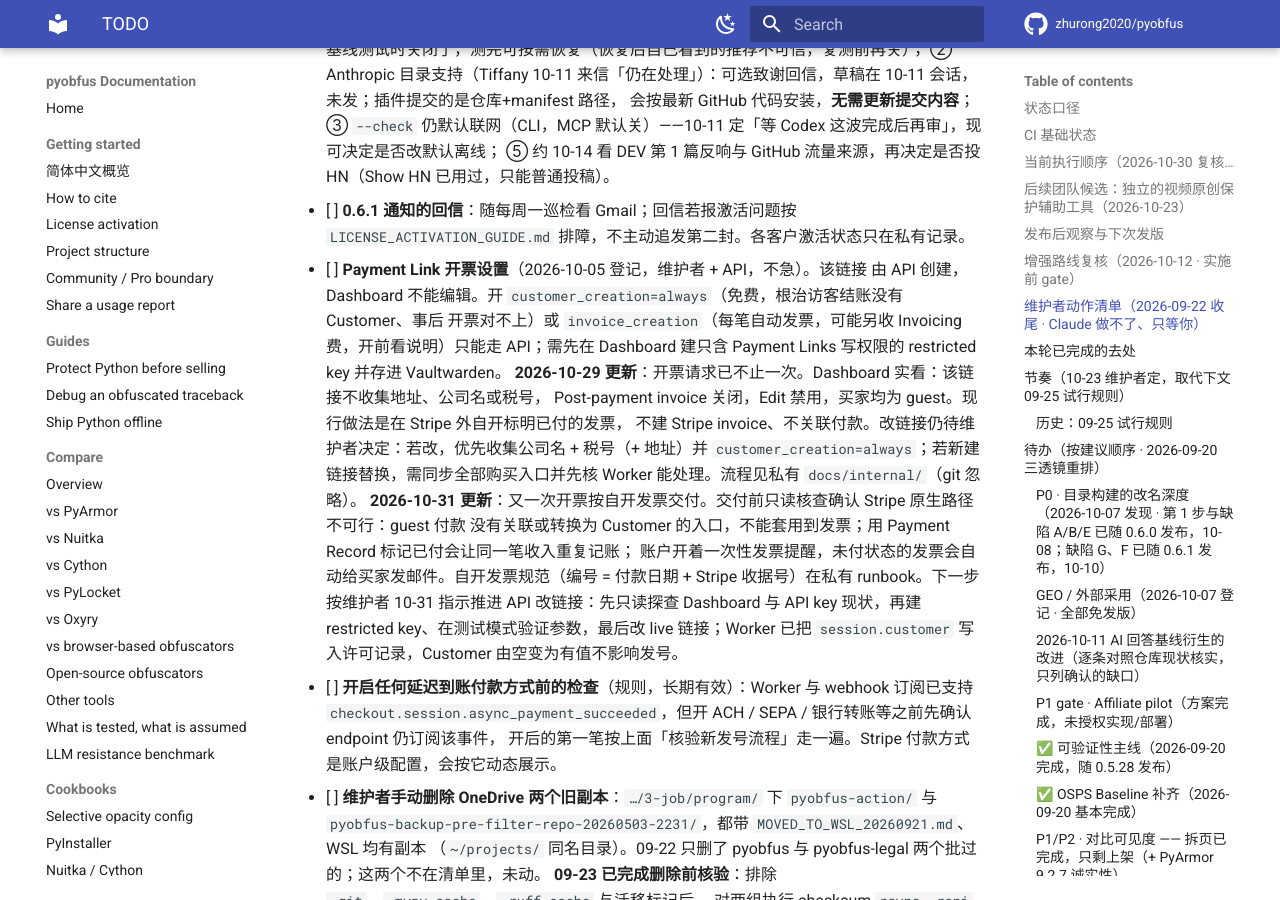
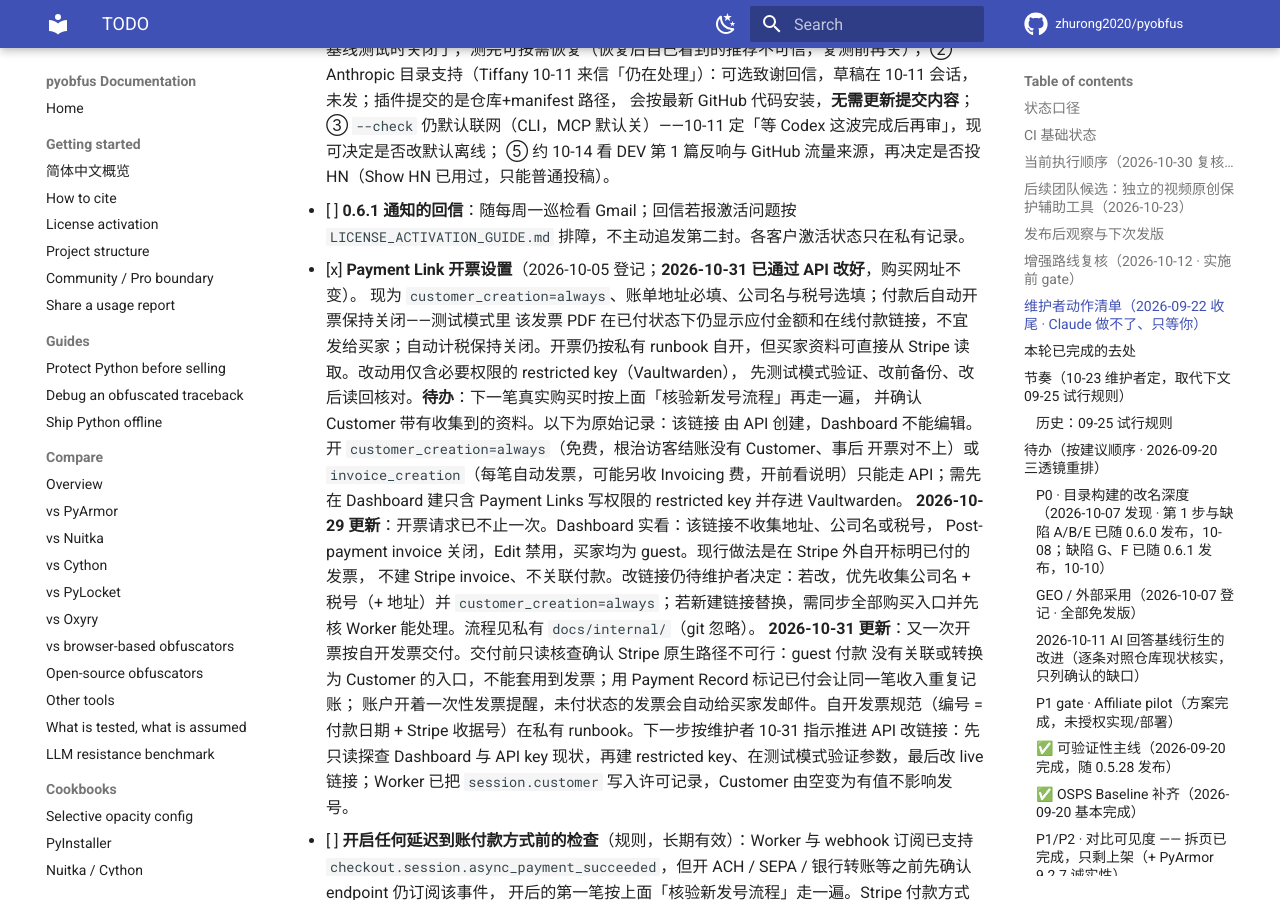
Before and after one commit to zhurong2020/pyobfus, an MkDocs documentation site: the page built from docs/TODO.md, in a window 1280 px wide and 900 px high, scrolled down 4027 px. Built offline with MkDocs 1.6.1 and Material for MkDocs 9.7.7, drawn with Linux system fonts in a browser that asks for light colours; comment, search, counter and statistics services are not loaded.

Commit message:
docs: record Payment Link customer-details change
Co-Authored-By: Claude Opus 5.5 <noreply@anthropic.com>

```diff
--- a/docs/TODO.md
+++ b/docs/TODO.md
@@ -116,7 +116,12 @@ Zenodo 已归档 Core 0.11.1（`23796579`）及 MCP 0.3.17（`23796634`）；概
       ⑤ 约 10-14 看 DEV 第 1 篇反响与 GitHub 流量来源，再决定是否投 HN（Show HN 已用过，只能普通投稿）。
 - [ ] **0.6.1 通知的回信**：随每周一巡检看 Gmail；回信若报激活问题按 `LICENSE_ACTIVATION_GUIDE.md`
       排障，不主动追发第二封。各客户激活状态只在私有记录。
-- [ ] **Payment Link 开票设置**（2026-10-05 登记，维护者 + API，不急）。该链接
+- [x] **Payment Link 开票设置**（2026-10-05 登记；**2026-10-31 已通过 API 改好**，购买网址不变）。
+      现为 `customer_creation=always`、账单地址必填、公司名与税号选填；付款后自动开票保持关闭——测试模式里
+      该发票 PDF 在已付状态下仍显示应付金额和在线付款链接，不宜发给买家；自动计税保持关闭。开票仍按私有
+      runbook 自开，但买家资料可直接从 Stripe 读取。改动用仅含必要权限的 restricted key（Vaultwarden），
+      先测试模式验证、改前备份、改后读回核对。**待办**：下一笔真实购买时按上面「核验新发号流程」再走一遍，
+      并确认 Customer 带有收集到的资料。以下为原始记录：该链接
       由 API 创建，Dashboard 不能编辑。开 `customer_creation=always`（免费，根治访客结账没有 Customer、事后
       开票对不上）或 `invoice_creation`（每笔自动发票，可能另收 Invoicing 费，开前看说明）只能走 API；需先在
       Dashboard 建只含 Payment Links 写权限的 restricted key 并存进 Vaultwarden。
```
